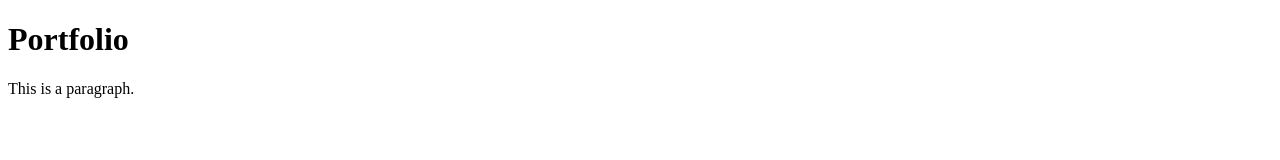
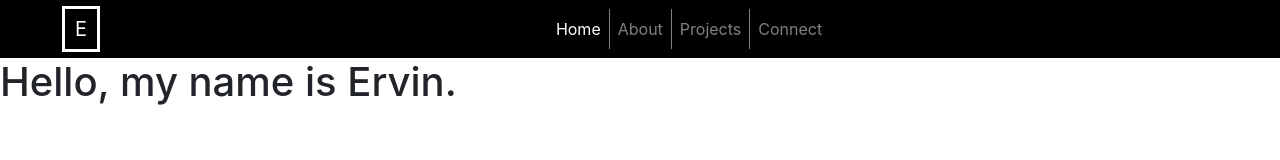
Before and after one commit to ervinCodes/LandingPage, a website: page index.html in a window 1280 px wide. Drawn offline with nearby package versions, Linux system fonts and the light colour scheme.

Commit message:
Navbar Brand & rightBorders

```diff
--- /dev/null
+++ b/css/styles.css
@@ -0,0 +1,38 @@
+.navbar {
+    background-color: black;
+}
+
+.rightBorder {
+    border-right: 1px solid;
+    border-color: grey;
+}
+
+.text-center {
+    text-align: center!important;
+}
+
+.underline {
+    position: relative;
+}
+
+.underline:before {
+    content: "";
+    position: absolute;
+    width: 90%;
+    height: 1px;
+    bottom: 5px;
+    left: 5%;
+    background-color: grey;
+    visibility: hidden;
+    -webkit-transform: scaleX(0);
+    transform: scaleX(0);
+    -webkit-transition: all .3s ease-in-out 0s;
+    transition: all .3s ease-in-out 0s;
+}
+
+ #brand {
+     border: 1px solid white;
+     padding-right: 10px;
+     padding-left: 10px;
+     box-shadow: 0px 0px 0px 2px white;
+ }
--- a/index.html
+++ b/index.html
@@ -3,11 +3,69 @@
 <head>
     <meta charset="UTF-8">
     <meta name="viewport" content="width=device-width, initial-scale=1.0">
-    <title>Document</title>
+    <title>Portfolio Landing Page</title>
+
+    <!-- Bootstrap CSS -->
+        <link rel="stylesheet" href="node_modules/bootstrap/dist/css/bootstrap.min.css">
+
+    <!-- Other CSS -->
+        <link href="https://fonts.googleapis.com/css2?family=Sacramento&display=swap" rel="stylesheet">
+        <link href="https://fonts.googleapis.com/css2?family=Nanum+Myeongjo&display=swap" rel="stylesheet">
+        <link rel="stylesheet" href="css/styles.css">
+        <link rel="stylesheet" href="node_modules/font-awesome/css/font-awesome.min.css">
+        <link rel="stylesheet" href="node_modules/bootstrap-social/bootstrap-social.css">
 </head>
 <body>
-    <h1>Portfolio</h1>
-        <p>This is a paragraph.</p>
+    <!-- Navbar -->
+    <nav class="navbar navbar-expand-sm sticky-top navbar-dark">
+        <a class="navbar-brand ml-5" href="#" id="brand">
+            E
+        </a>
+        <div class="container text-center">
+            <button class="navbar-toggler ml-auto" type="button" data-toggle="collapse" data-target="#homeNavbar">
+                <span class="navbar-toggler-icon"></span>
+            </button>
+            <div class="collapse navbar-collapse text-center" id="homeNavbar">
+                <ul class="navbar-nav mx-auto">
+                    <li class="nav-item active rightBorder text-center">
+                        <a class="nav-link underline" href="#">
+                            <span>Home</span>
+                        </a>
+                    </li>
+                    <li class="nav-item rightBorder">
+                        <a class="nav-link" href="#">
+                            About
+                        </a>
+                    </li>
+                    <li class="nav-item rightBorder">
+                        <a class="nav-link" href="#">
+                            Projects
+                        </a>
+                    </li>
+                    <li class="nav-item">
+                        <a class="nav-link" href="#">
+                            Connect
+                        </a>
+                    </li>
+                </ul>
+            </div>
+        </div>
+    </nav>
+    <header>
+        <h1>Hello, my name is Ervin.</h1>
+    </header>
 
+
+
+    <!-- Footer -->
+    <footer class="site-footer bg-dark">
+
+    </footer>
+
+
+    <!-- jQuery must come first, then Popper.js, then the Bootstrap JavaScript plugins. -->
+    <script src="node_modules/jquery/dist/jquery.slim.min.js"></script>
+    <script src="node_modules/popper.js/dist/umd/popper.min.js"></script>
+    <script src="node_modules/bootstrap/dist/js/bootstrap.min.js"></script>
 </body>
-</html>
+</ht
```
Also changed, not shown: package.json (+8 -2 lines), 1 other file.
